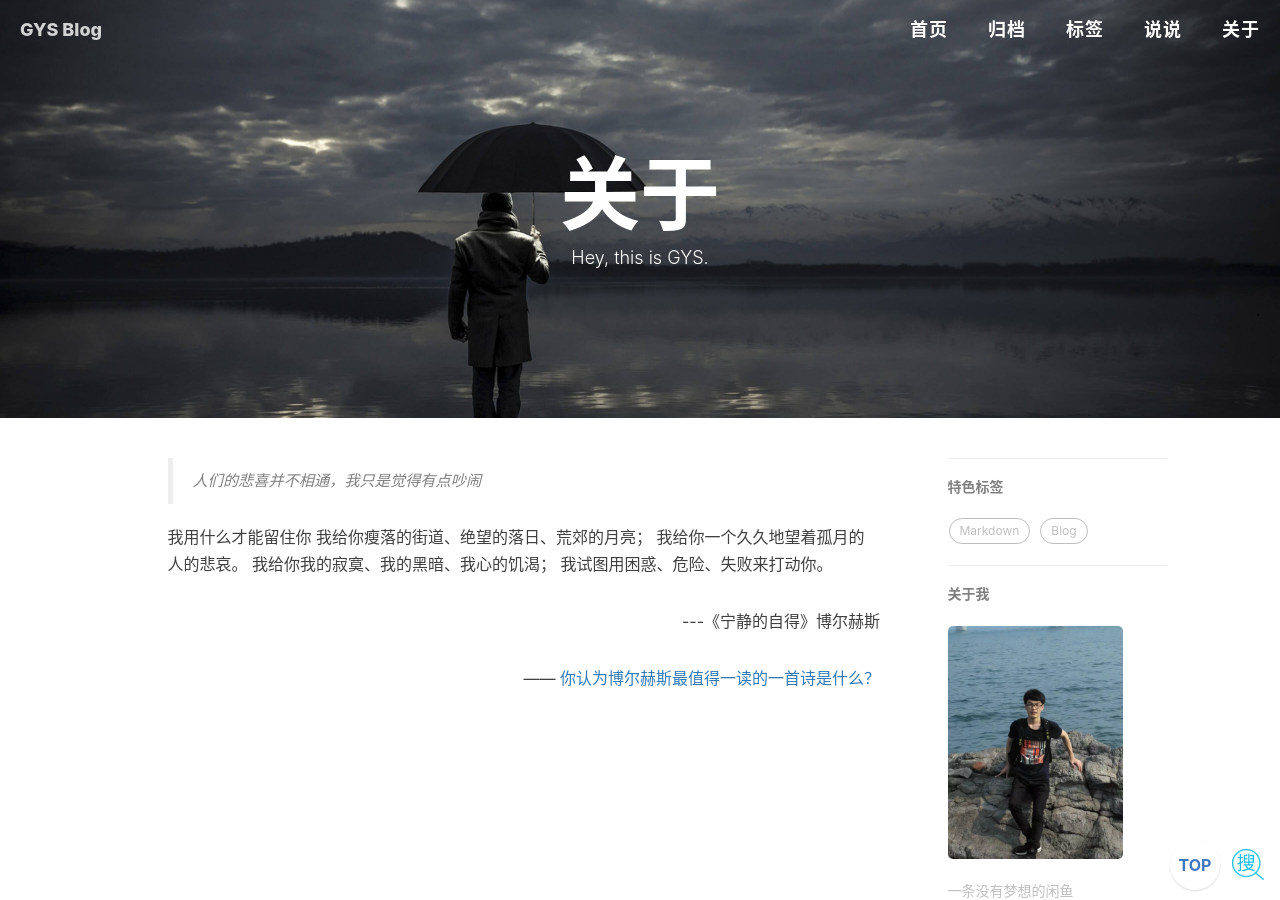
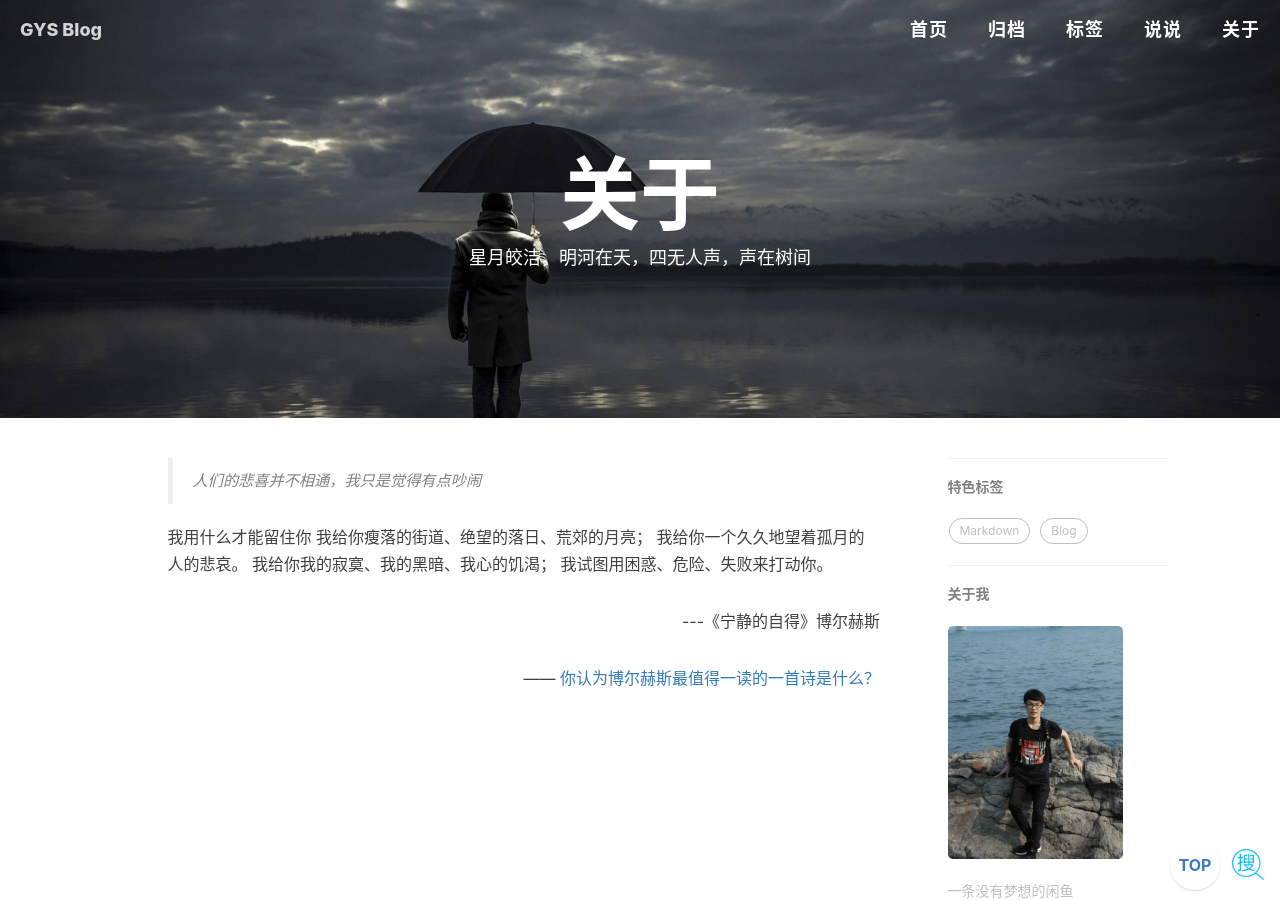
Before and after one commit to Richardurben/Richardurben.github.io, a Jekyll site: the page built from 4about.html, in a window 1280 px wide and 900 px high. Built offline with Jekyll 4.4.1, drawn with Linux system fonts in a browser that asks for light colours; nearby versions of some CDN libraries; comment, search, counter and statistics services are not loaded.

Commit message:
Update 4about.html

```diff
--- a/4about.html
+++ b/4about.html
@@ -1,7 +1,7 @@
 ---
 layout: page
 title: "关于"
-description: "Hey, this is GYS."
+description: "星月皎洁，明河在天，四无人声，声在树间"
 header-img: "img/about-bg.jpg"
 ---
 
```
